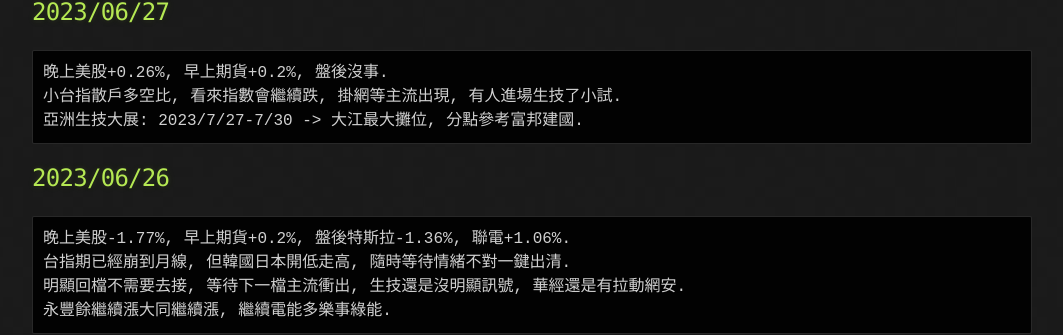
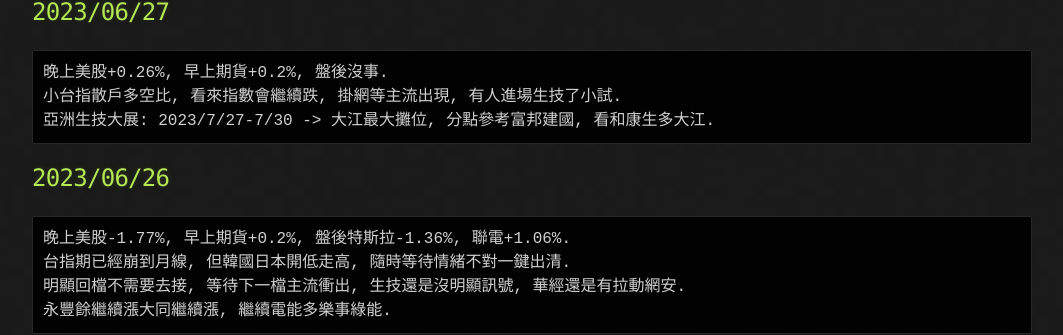
Before and after one commit to lepg5487/Stock_God, a Jekyll site: the page built from index.md, in a window 1280 px wide and 900 px high, scrolled down 460 px. Shown: the part 196-531 px from the top of the window, without its empty margins (108-1171 px from the left). Built offline with Jekyll 4.4.1, drawn with Linux system fonts in a browser that asks for light colours; our own code applies the rules of GitHub Pages for plain Markdown files.

Commit message:
Update index.md

````diff
--- a/index.md
+++ b/index.md
@@ -25,7 +25,7 @@ layout: testlayouts
 ```
 晚上美股+0.26%, 早上期貨+0.2%, 盤後沒事.
 小台指散戶多空比, 看來指數會繼續跌, 掛網等主流出現, 有人進場生技了小試.
-亞洲生技大展: 2023/7/27-7/30 -> 大江最大攤位, 分點參考富邦建國.
+亞洲生技大展: 2023/7/27-7/30 -> 大江最大攤位, 分點參考富邦建國, 看和康生多大江.
 ```
 
 ## 2023/06/26
````
